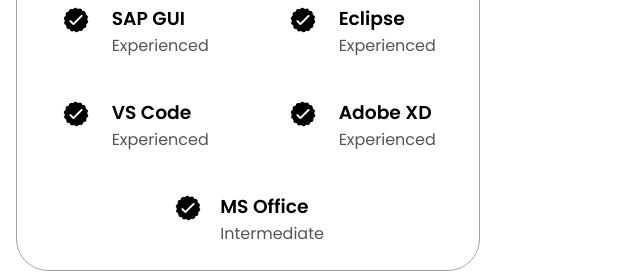
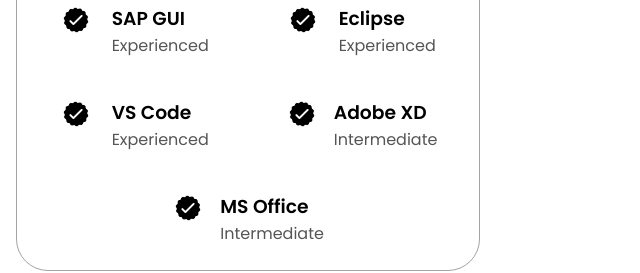
Before and after one commit to upvanchaudhari/portfolio, a plain HTML site: page index.html in a window 1280 px wide. Shown: the part 1920-2193 px from the top of the page, 640-1280 px from the left. Drawn offline with Linux system fonts and the light colour scheme.

Commit message:
Update index.html

```diff
--- a/index.html
+++ b/index.html
@@ -214,7 +214,7 @@
                   class="icon" />
                 <div>
                   <h3>Adobe XD</h3>
-                  <p>Experienced</p>
+                  <p>Intermediate</p>
                 </div>
               </article>
               <article>
```
